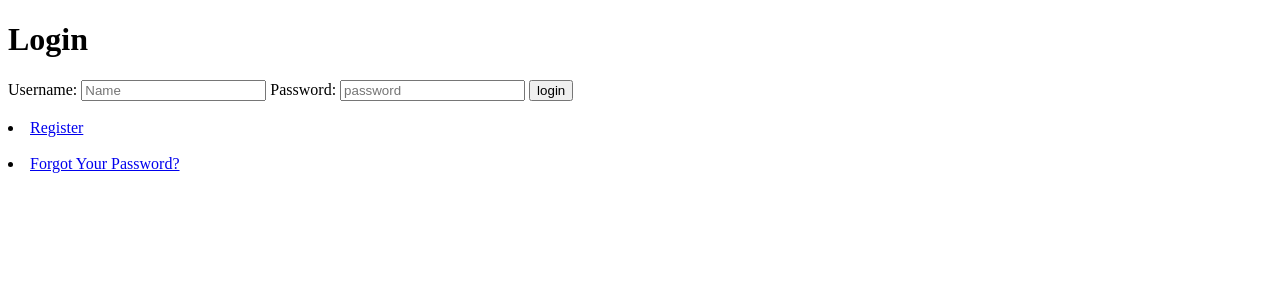
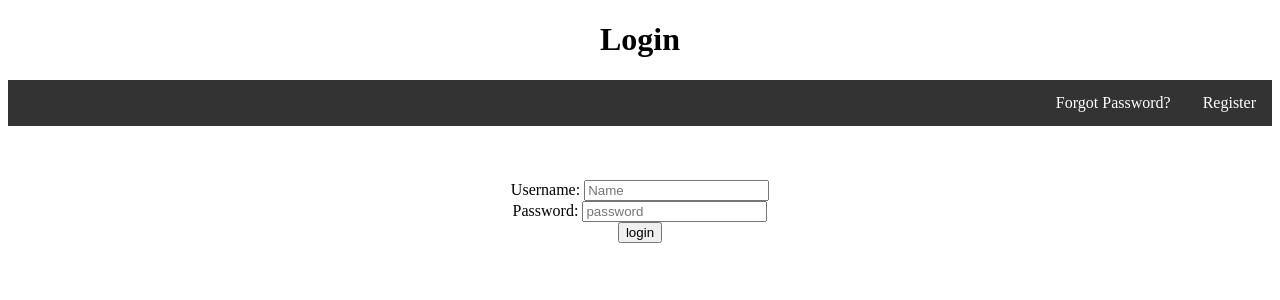
Before and after one commit to lukemartin3/Hospital-Management-System, a Flask app: page /login in a window 1280 px wide. Shown: the top 300 px of the page. Run offline with Flask 2, Linux system fonts and the light colour scheme.

Commit message:
reformatted html templates

```diff
--- a/src/app.py
+++ b/src/app.py
@@ -19,7 +19,7 @@ con = mysql.connector.connect(host=__HOST, user=__USERNAME, password=__PASSWORD,
 mycursor = con.cursor()
 
 @app.route("/")
-def index():
+def home():
     return render_template('home.html')
 
 @app.route("/login", methods=["POST", "GET"])
@@ -75,6 +75,8 @@ def logout():
 def schedule():
     if not session.get("user_name"):
         return redirect("/login")
+    # if request.method == "POST":
+    #
     return render_template("scheduling.html")
 
 if __name__ == "__main__":
--- a/src/templates/login.html
+++ b/src/templates/login.html
@@ -3,17 +3,49 @@
 <head>
     <meta charset="UTF-8">
     <title>Login</title>
+    <style>
+        ul {
+            list-style-type: none;
+            margin: 0;
+            padding: 0;
+            overflow: hidden;
+            background-color: #333;
+            width: 100%;
+        }
+        li {
+            float: right;
+        }
+        li a {
+            display: block;
+            color: white;
+            text-align: center;
+            padding: 14px 16px;
+            text-decoration: none;
+        }
+        li a:hover {
+            background-color: #111;
+        }
+        h1 {
+            text-align: center;
+        }
+        form {
+            text-align: center;
+        }
+
+    </style>
 </head>
 <body>
     <h1>Login</h1>
+     <ul>
+        <li><a href="{{url_for('register_new_user')}}">Register</a></li>
+        <li><a href="{{url_for('forgot_password')}}">Forgot Password?</a></li>
+    </ul><br><br><br>
     <form action="{{url_for('login')}}" method="post">
         <label>Username:</label>
-        <input placeholder="Name" type="text" name="username" id="username" required>
+        <input placeholder="Name" type="text" name="username" id="username" required><br>
         <label>Password:</label>
-        <input placeholder="password" type="text" name="password" id="password" required>
+        <input placeholder="password" type="text" name="password" id="password" required><br>
         <input type="submit" value="login">
     </form><br>
-    <li><a href="{{url_for('register_new_user')}}">Register</a></li><br>
-    <li><a href="{{url_for('forgot-password')}}">Forgot Your Password?</a></li><br>
 </body>
 </html>
```
Also changed, not shown: src/templates/forgot-password.html (+14 -1 lines), src/templates/registration.html (+31 -1 lines).
